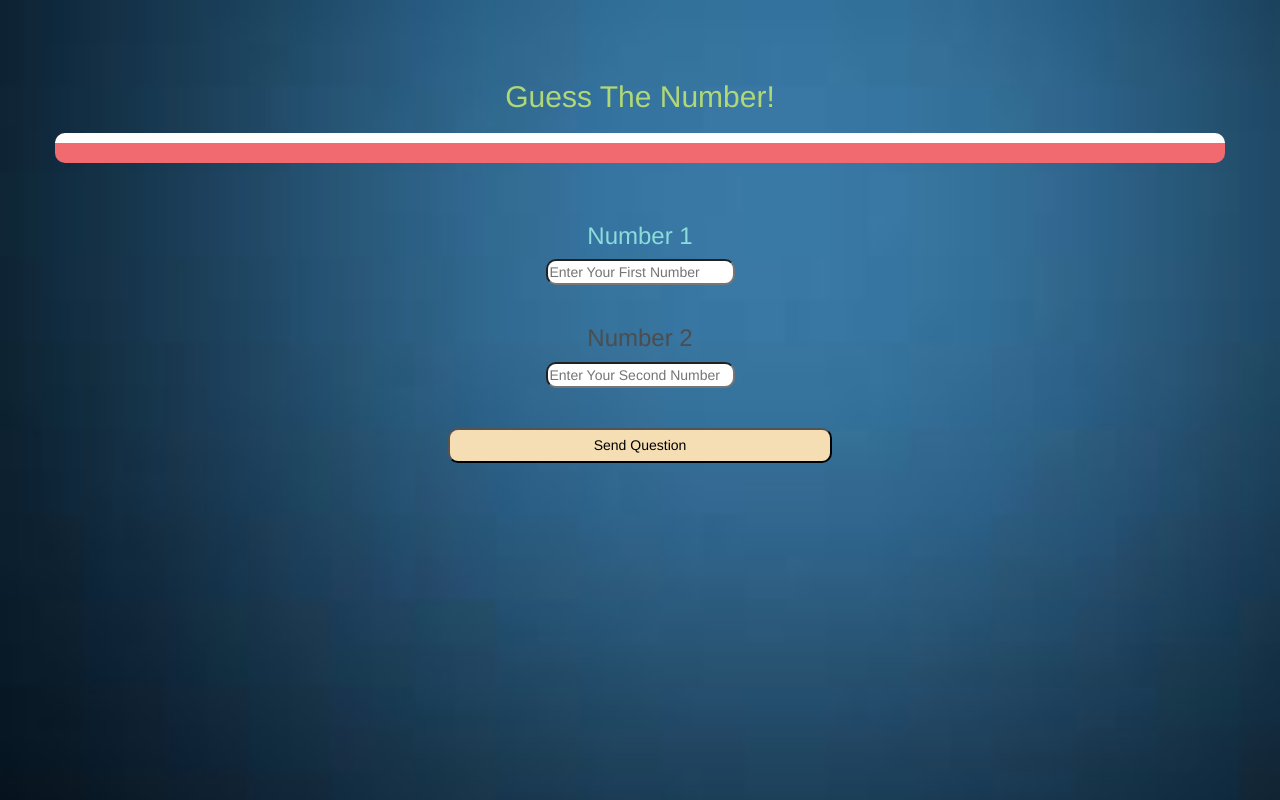
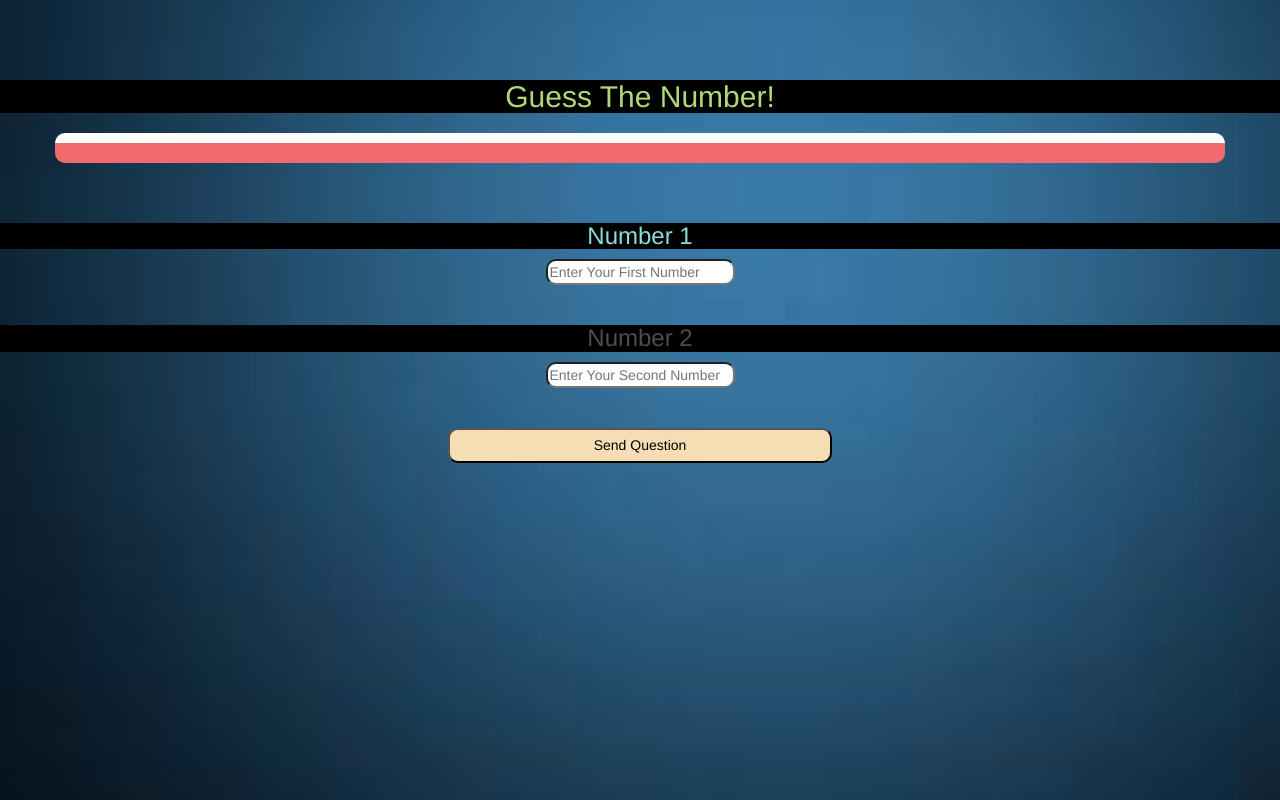
Before and after one commit to karanvsingh02/Math-Quiz, a plain HTML site: page game_login.html in a window 1280 px wide. Drawn offline with nearby package versions, Linux system fonts and the light colour scheme.

Commit message:
Add files via upload

```diff
--- a/game_login.html
+++ b/game_login.html
@@ -21,17 +21,17 @@
     <br>
     <center>
 
-        <h2 style="color: #B1D877;">Guess The Number!</h2>
+        <h2 style="color: #B1D877; background-color:black;">Guess The Number!</h2>
 		<h3 id="player_question"></h3>
 		<h3 id="player_answer"></h3>
 		<div id="output" class="container"> </div>
 		<br>
         <br>
 
-        <h3 style="color: #8CDCDA">Number 1</h3>
+        <h3 style="color: #8CDCDA; background-color:black;">Number 1</h3>
         <input type="text" id="Number_1" style="border-radius:10px;"  placeholder="Enter Your First Number">
         <br><br>
-        <h3 style="color: #4D4D4D">Number 2</h3>
+        <h3 style="color: #4D4D4D; background-color:black;">Number 2</h3>
         <input type="text" id="Number_2" style="border-radius:10px;"  placeholder="Enter Your Second Number">
         <br><br><br>
 		<button onclick="send();" style=" border-radius: 10px; width: 30%; height: 35px; background-color: wheat; color: black;">
```
